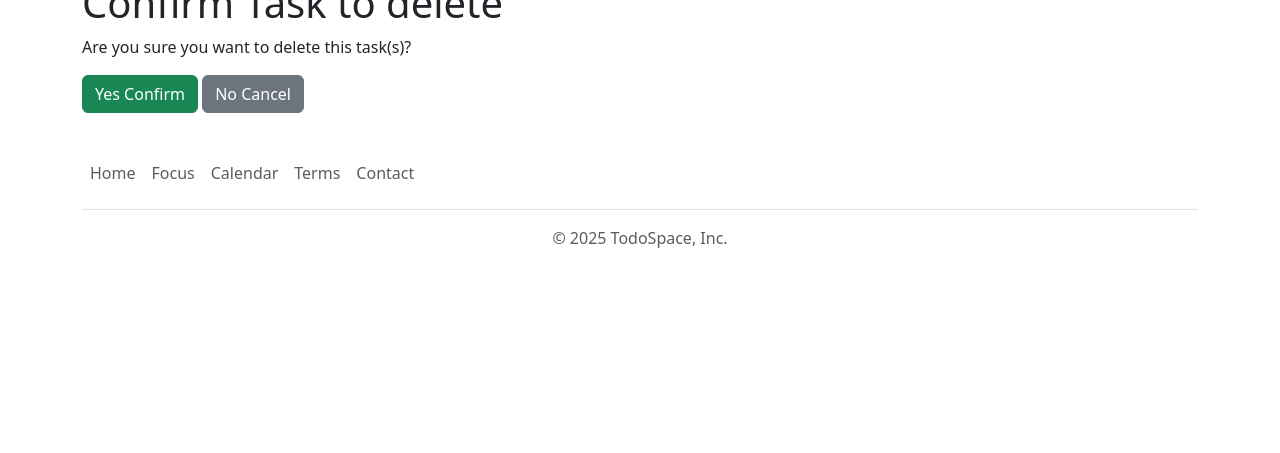
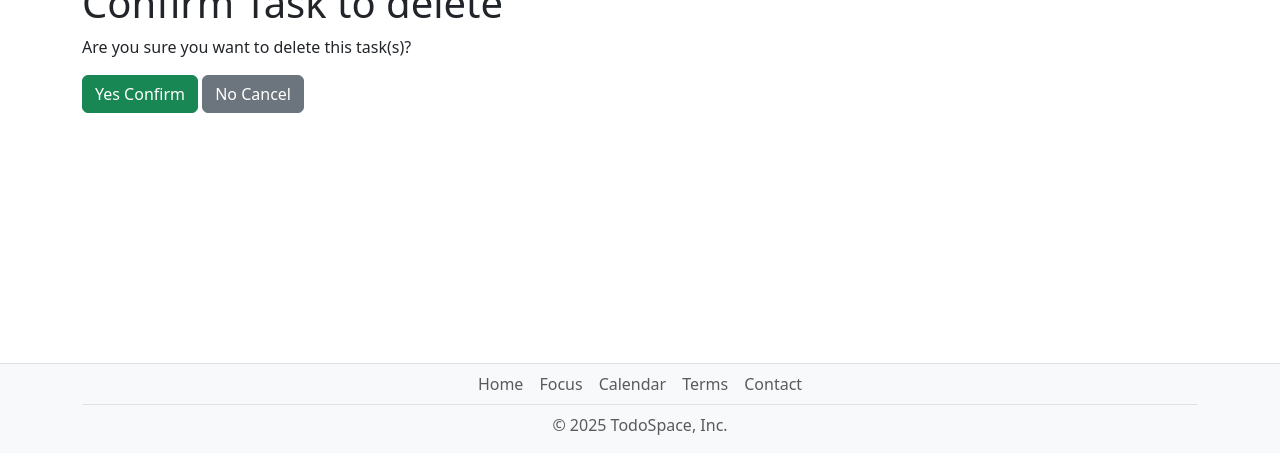
Before and after one commit to tomi3-11/Todo-Space, a Django app: page /tasks/delete_task/1/ in a window 1280 px wide. Shown: the part 347-800 px from the top of the page. Run offline with Django 5.2, Linux system fonts and the light colour scheme.

Commit message:
Bootstrap styling

```diff
--- a/todoapp/templates/todoapp/base.html
+++ b/todoapp/templates/todoapp/base.html
@@ -16,7 +16,7 @@
 
 </head>
 
-<body>
+<body class="d-flex flex-column min-vh-100">
     <nav class="navbar navbar-expand-lg sticky-top bg-body-tertiary">
         <div class="container-fluid">
             <a href="#" class="navbar-brand">
@@ -57,7 +57,7 @@
 
     <div class="container">
         <!-- Main Body Content -->
-        <main>
+        <main class="flex-grow-1 mb-5">
             <div class="content">
                 {% block content %} {% endblock %}
             </div>
@@ -66,9 +66,9 @@
     </div>
 
     <!-- Footer -->
-    <div class="container">
-        <footer class="py-3 my-4">
-            <ul class="nav justiify-content-center border-bottom pb-3 mb-3">
+    <footer class="mt-auto bg-light border-top">
+        <div class="container">
+            <ul class="nav justify-content-center border-bottom mb-2">
                 <li class="nav-item">
                     <a href="{% url 'todoapp:home' %}" class="nav-link px-2 text-body-secondary">Home</a>
                 </li>
@@ -86,8 +86,8 @@
                 </li>
             </ul>
             <p class="text-center text-body-secondary">&copy; 2025 TodoSpace, Inc.</p>
-        </footer>
-    </div>
+        </div>
+    </footer>
 
 
     <!-- Scripts-->
```
